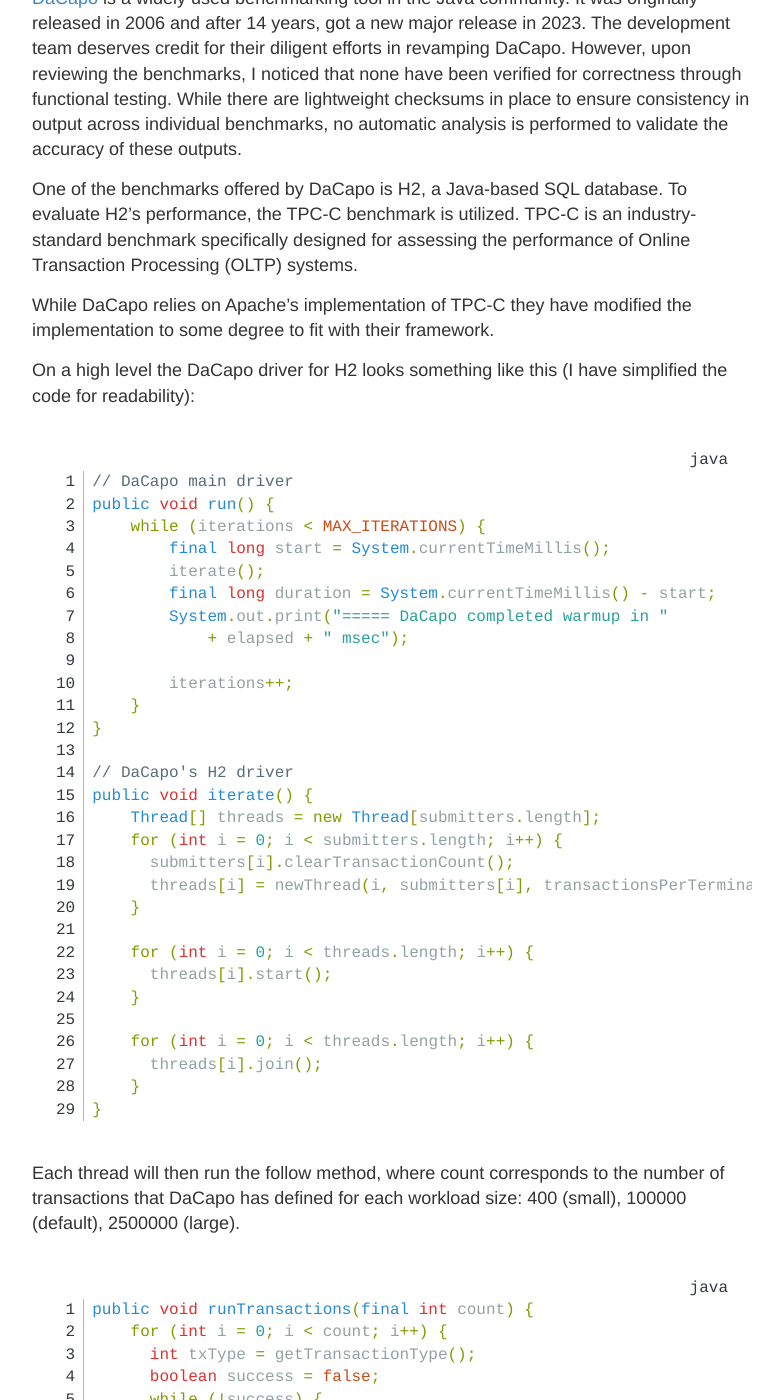
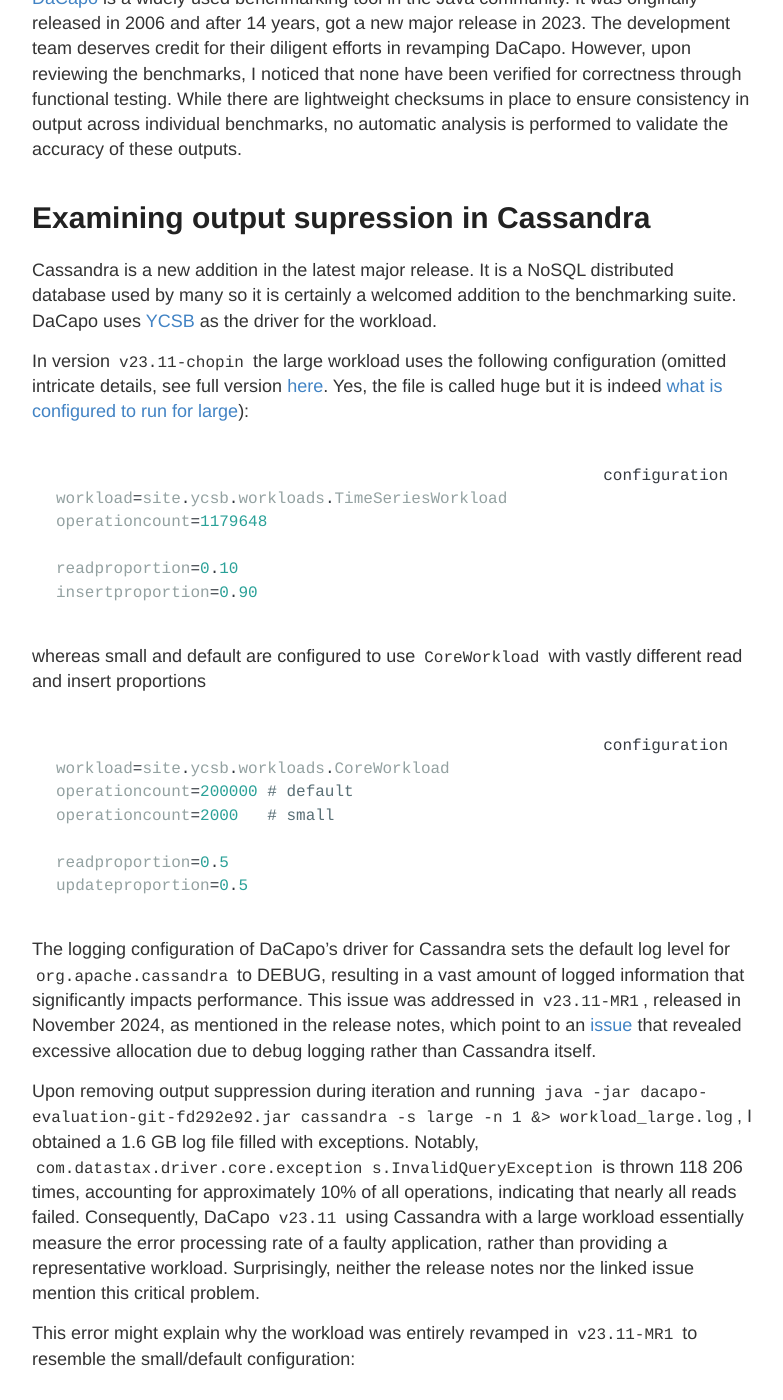
Before and after one commit to JonasNorlinder/jonasnorlinder.github.io, a Jekyll site: the page built from _posts/2024-04-02-When-Silence-is-Not-Golden-The-Risks-of-Ignoring-Exceptions.md, in a window 1280 px wide and 1400 px high, scrolled down 287 px. Shown: the whole window, without its empty margins (248-1031 px from the left). Built offline with Jekyll 4.4.1, drawn with Linux system fonts in a browser that asks for light colours; some of the changed text lies outside the part shown.

Commit message:
Add cassandra

```diff
--- a/_posts/2024-04-02-When-Silence-is-Not-Golden-The-Risks-of-Ignoring-Exceptions.md
+++ b/_posts/2024-04-02-When-Silence-is-Not-Golden-The-Risks-of-Ignoring-Exceptions.md
@@ -13,6 +13,68 @@
 functional testing. While there are lightweight checksums in place to ensure
 consistency in output across individual benchmarks, no automatic analysis is
 performed to validate the accuracy of these outputs.
+
+# Examining output supression in Cassandra
+
+Cassandra is a new addition in the latest major release. It is a NoSQL
+distributed database used by many so it is certainly a welcomed addition to the
+benchmarking suite. DaCapo uses [YCSB](https://github.com/brianfrankcooper/YCSB)
+as the driver for the workload.
+
+In version `v23.11-chopin` the large workload uses the following configuration
+(omitted intricate details, see full version
+[here](https://github.com/dacapobench/dacapobench/blob/v23.11-chopin/benchmarks/bms/cassandra/workload/ycsb/workload-huge).
+Yes, the file is called huge but it is indeed [what is configured to run for large](https://github.com/dacapobench/dacapobench/blob/v23.11-chopin/benchmarks/bms/cassandra/cassandra.cnf)):
+{% highlight configuration %}
+workload=site.ycsb.workloads.TimeSeriesWorkload
+operationcount=1179648
+
+readproportion=0.10
+insertproportion=0.90
+{% endhighlight %}
+
+whereas small and default are configured to use `CoreWorkload`
+with vastly different read and insert proportions
+
+{% highlight configuration %}
+workload=site.ycsb.workloads.CoreWorkload
+operationcount=200000 # default
+operationcount=2000   # small
+
+readproportion=0.5
+updateproportion=0.5
+{% endhighlight %}
+
+The logging configuration of DaCapo's driver for Cassandra sets the default log level for `org.apache.cassandra` to DEBUG, resulting in a vast amount of logged information that significantly impacts performance. This issue was addressed in `v23.11-MR1`, released in November 2024, as mentioned in the release notes, which point to an [issue](https://github.com/dacapobench/dacapobench/issues/272) that revealed excessive allocation due to debug logging rather than Cassandra itself.
+
+Upon removing output suppression during iteration and running `java
+-jar dacapo-evaluation-git-fd292e92.jar cassandra -s large -n 1 &>
+workload_large.log`, I obtained a 1.6 GB log file filled with exceptions. Notably, `com.datastax.driver.core.exception
+s.InvalidQueryException` is thrown 118 206 times, accounting for approximately
+10% of all operations, indicating that nearly all reads failed. Consequently,
+DaCapo `v23.11` using Cassandra with a large workload essentially measure the error processing rate of a faulty application, rather than providing a representative workload. Surprisingly, neither the release notes nor the linked issue mention this critical problem.
+
+This error might explain why the workload was entirely revamped in `v23.11-MR1` to resemble the small/default configuration:
+
+{% highlight configuration %}
+workload=site.ycsb.workloads.CoreWorkload
+operationcount=2000000
+
+readproportion=0.5
+updateproportion=0.5
+{% endhighlight %}
+
+I believe highlighting this issue is crucial, given that published research has utilized `v23.11` with its flawed configuration.
+
+Key takeaways:
+
+* Cassandra with a large workload in `v23.11` are measuring a buggy application
+  where all reads fail
+
+* DaCapo "resolved" the issue in `v23.11-MR1` by chaning the workload to something completley
+  different with vastly different read/insert proportions.
+
+# Examining exception supression in H2
 
 One of the benchmarks offered by DaCapo is H2, a Java-based SQL database. To
 evaluate H2's performance, the TPC-C benchmark is utilized. TPC-C is an
```
Also changed, not shown: other parts of _posts/2024-04-02-When-Silence-is-Not-Golden-The-Risks-of-Ignoring-Exceptions.md (+1 -1 lines).
